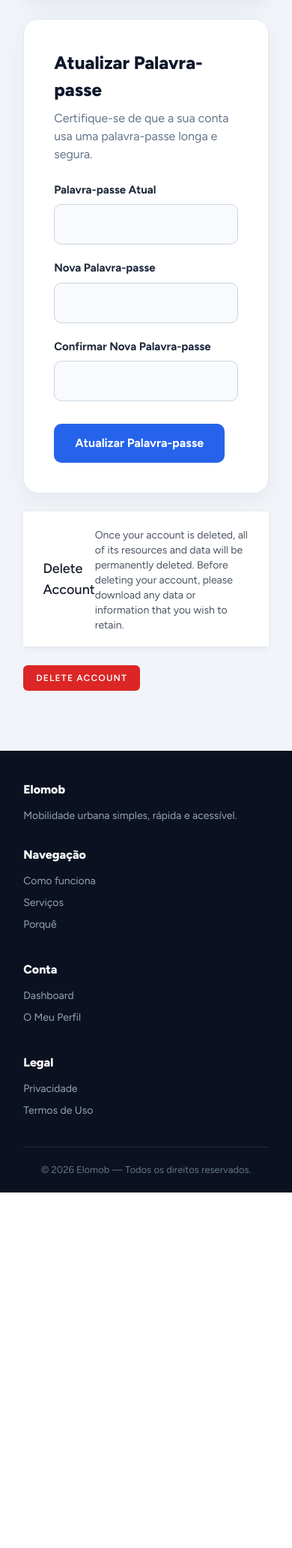
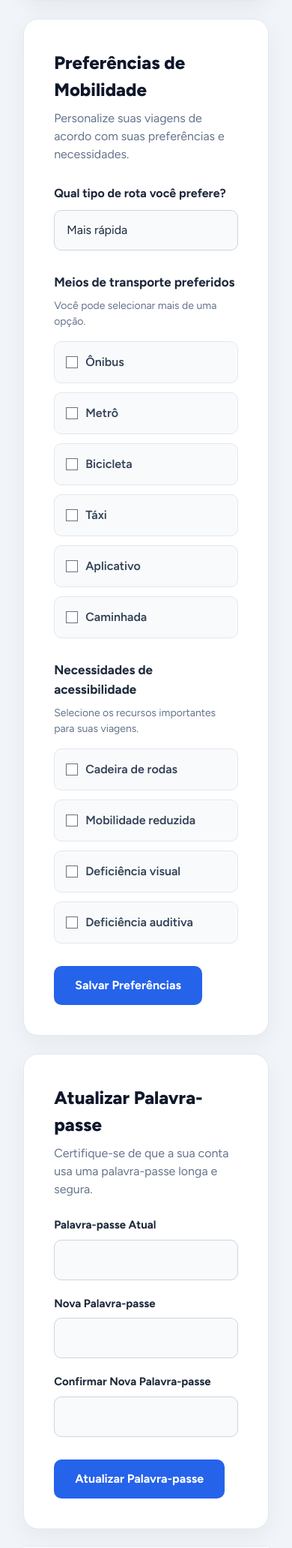
Before and after one commit to erlonmt/elomob, a Laravel app: page /profile in a window 390 px wide. Shown: the part 696-2760 px from the top of the page at 75% size. Before the commit the page ends 2286 px from the top, so only its background shows below. Run offline with Laravel 12, Linux system fonts and the light colour scheme; the visitor is signed in with stand-in values (Sample User, id 1); style sheets or scripts are compiled from the project's sources.

Commit message:
feat: adiciona preferencias de mobilidade ao perfil

```diff
--- a/app/Http/Controllers/ProfileController.php
+++ b/app/Http/Controllers/ProfileController.php
@@ -11,9 +11,6 @@ use Illuminate\View\View;
 
 class ProfileController extends Controller
 {
-    /**
-     * Display the user's profile form.
-     */
     public function edit(Request $request): View
     {
         return view('profile.edit', [
@@ -21,25 +18,43 @@ class ProfileController extends Controller
         ]);
     }
 
-    /**
-     * Update the user's profile information.
-     */
     public function update(ProfileUpdateRequest $request): RedirectResponse
     {
-        $request->user()->fill($request->validated());
+        $user = $request->user();
 
-        if ($request->user()->isDirty('email')) {
-            $request->user()->email_verified_at = null;
+        $data = $request->validated();
+
+        // Atualização exclusiva das preferências de mobilidade.
+        if ($request->boolean('preferences_form')) {
+            $user->preferred_route = $data['preferred_route'];
+
+            $user->transport_modes = array_values(
+                $data['transport_modes'] ?? []
+            );
+
+            $user->accessibility_needs = array_values(
+                $data['accessibility_needs'] ?? []
+            );
+
+            $user->save();
+
+            return Redirect::route('profile.edit')
+                ->with('status', 'preferences-updated');
         }
 
-        $request->user()->save();
+        // Atualização das informações pessoais.
+        $user->fill($data);
 
-        return Redirect::route('profile.edit')->with('status', 'profile-updated');
+        if ($user->isDirty('email')) {
+            $user->email_verified_at = null;
+        }
+
+        $user->save();
+
+        return Redirect::route('profile.edit')
+            ->with('status', 'profile-updated');
     }
 
-    /**
-     * Delete the user's account.
-     */
     public function destroy(Request $request): RedirectResponse
     {
         $request->validateWithBag('userDeletion', [
--- a/resources/views/profile/edit.blade.php
+++ b/resources/views/profile/edit.blade.php
@@ -1,13 +1,24 @@
+
 <x-app-layout>
     <div style="max-width: 800px; margin: 0 auto; padding-bottom: 40px;">
+
         @if (session('status') === 'profile-updated')
             <div style="background: #d1fae5; color: #065f46; padding: 15px; border-radius: 10px; margin-bottom: 20px; font-weight: 600;">
                 Perfil atualizado com sucesso!
             </div>
         @endif
 
+        {{-- Informações pessoais --}}
         @include('profile.partials.update-profile-information-form')
+
+        {{-- Preferências de mobilidade --}}
+        @include('profile.partials.update-preferences-form')
+
+        {{-- Atualização de senha --}}
         @include('profile.partials.update-password-form')
+
+        {{-- Exclusão da conta --}}
         @include('profile.partials.delete-user-form')
+
     </div>
 </x-app-layout>
--- /dev/null
+++ b/resources/views/profile/partials/update-preferences-form.blade.php
@@ -0,0 +1,180 @@
+
+@php
+    $selectedRoute = old(
+        'preferred_route',
+        $user->preferred_route?->value ?? 'fastest'
+    );
+
+    $selectedModes = old('transport_modes', $user->transport_modes ?? []);
+    $selectedModes = is_array($selectedModes) ? $selectedModes : [];
+
+    $selectedNeeds = old('accessibility_needs', $user->accessibility_needs ?? []);
+    $selectedNeeds = is_array($selectedNeeds) ? $selectedNeeds : [];
+@endphp
+
+<section style="background: #fff; border-radius: 20px; padding: 40px; margin-bottom: 24px; box-shadow: 0 10px 30px rgba(0,0,0,0.05); border: 1px solid #e2e8f0;">
+
+    <h2 style="font-size: 24px; font-weight: 800; color: #0f172a; margin-bottom: 8px;">
+        Preferências de Mobilidade
+    </h2>
+
+    <p style="color: #64748b; margin-bottom: 28px;">
+        Personalize suas viagens de acordo com suas preferências e necessidades.
+    </p>
+
+    @if (session('status') === 'preferences-updated')
+        <div style="background: #d1fae5; color: #065f46; padding: 15px; border-radius: 10px; margin-bottom: 24px; font-weight: 600;">
+            Preferências atualizadas com sucesso!
+        </div>
+    @endif
+
+    <form method="POST" action="{{ route('profile.update') }}">
+        @csrf
+        @method('PATCH')
+
+        <input type="hidden" name="preferences_form" value="1">
+
+        <div style="margin-bottom: 30px;">
+
+            <label for="preferred_route" style="font-weight: 700; font-size: 16px; color: #1e293b; display: block; margin-bottom: 10px;">
+                Qual tipo de rota você prefere?
+            </label>
+
+            <select
+                id="preferred_route"
+                name="preferred_route"
+                style="width: 100%; padding: 14px 16px; border: 1px solid #cbd5e1; border-radius: 10px; font-size: 16px; background: #f8fafc; font-family: inherit;"
+            >
+                <option value="fastest" @selected($selectedRoute === 'fastest')>
+                    Mais rápida
+                </option>
+
+                <option value="cheapest" @selected($selectedRoute === 'cheapest')>
+                    Mais barata
+                </option>
+
+                <option value="transfers" @selected($selectedRoute === 'transfers')>
+                    Menos trocas
+                </option>
+
+                <option value="sustainable" @selected($selectedRoute === 'sustainable')>
+                    Mais sustentável
+                </option>
+            </select>
+
+            @error('preferred_route')
+                <span style="color: #ef4444; font-size: 14px;">
+                    {{ $message }}
+                </span>
+            @enderror
+
+        </div>
+
+        <div style="margin-bottom: 30px;">
+
+            <h3 style="font-size: 17px; font-weight: 700; color: #1e293b; margin-bottom: 8px;">
+                Meios de transporte preferidos
+            </h3>
+
+            <p style="color: #64748b; font-size: 14px; margin-bottom: 16px;">
+                Você pode selecionar mais de uma opção.
+            </p>
+
+            <div style="display: grid; grid-template-columns: repeat(auto-fit, minmax(180px, 1fr)); gap: 12px;">
+
+                @foreach ([
+                    'bus' => 'Ônibus',
+                    'metro' => 'Metrô',
+                    'bike' => 'Bicicleta',
+                    'taxi' => 'Táxi',
+                    'app' => 'Aplicativo',
+                    'walk' => 'Caminhada',
+                ] as $code => $label)
+
+                    <label style="display: flex; align-items: center; gap: 10px; padding: 15px; border: 1px solid #e2e8f0; border-radius: 10px; background: #f8fafc; cursor: pointer;">
+
+                        <input
+                            type="checkbox"
+                            name="transport_modes[]"
+                            value="{{ $code }}"
+                            @checked(in_array($code, $selectedModes, true))
+                        >
+
+                        <span style="color: #334155; font-weight: 600;">
+                            {{ $label }}
+                        </span>
+
+                    </label>
+
+                @endforeach
+
+            </div>
+
+            @foreach ($errors->get('transport_modes.*') as $messages)
+                @foreach ($messages as $message)
+                    <span style="color: #ef4444; font-size: 14px; display: block; margin-top: 5px;">
+                        {{ $message }}
+                    </span>
+                @endforeach
+            @endforeach
+
+        </div>
+
+        <div style="margin-bottom: 30px;">
+
+            <h3 style="font-size: 17px; font-weight: 700; color: #1e293b; margin-bottom: 8px;">
+                Necessidades de acessibilidade
+            </h3>
+
+            <p style="color: #64748b; font-size: 14px; margin-bottom: 16px;">
+                Selecione os recursos importantes para suas viagens.
+            </p>
+
+            <div style="display: grid; grid-template-columns: repeat(auto-fit, minmax(220px, 1fr)); gap: 12px;">
+
+                @foreach ([
+                    'wheelchair' => 'Cadeira de rodas',
+                    'reduced_mobility' => 'Mobilidade reduzida',
+                    'visual' => 'Deficiência visual',
+                    'hearing' => 'Deficiência auditiva',
+                ] as $code => $label)
+
+                    <label style="display: flex; align-items: center; gap: 10px; padding: 15px; border: 1px solid #e2e8f0; border-radius: 10px; background: #f8fafc; cursor: pointer;">
+
+                        <input
+                            type="checkbox"
+                            name="accessibility_needs[]"
+                            value="{{ $code }}"
+                            @checked(in_array($code, $selectedNeeds, true))
+                        >
+
+                        <span style="color: #334155; font-weight: 600;">
+                            {{ $label }}
+                        </span>
+
+                    </label>
+
+                @endforeach
+
+            </div>
+
+            @foreach ($errors->get('accessibility_needs.*') as $messages)
+                @foreach ($messages as $message)
+                    <span style="color: #ef4444; font-size: 14px; display: block; margin-top: 5px;">
+                        {{ $message }}
+                    </span>
+                @endforeach
+            @endforeach
+
+        </div>
+
+        <button
+            type="submit"
+            style="background: #2563eb; color: #fff; padding: 14px 28px; border-radius: 10px; font-weight: 700; font-size: 16px; border: none; cursor: pointer; font-family: inherit;"
+        >
+            Salvar Preferências
+        </button>
+
+    </form>
+
+</section>
```
Also changed, not shown: app/Http/Requests/ProfileUpdateRequest.php (+39 -6 lines).
